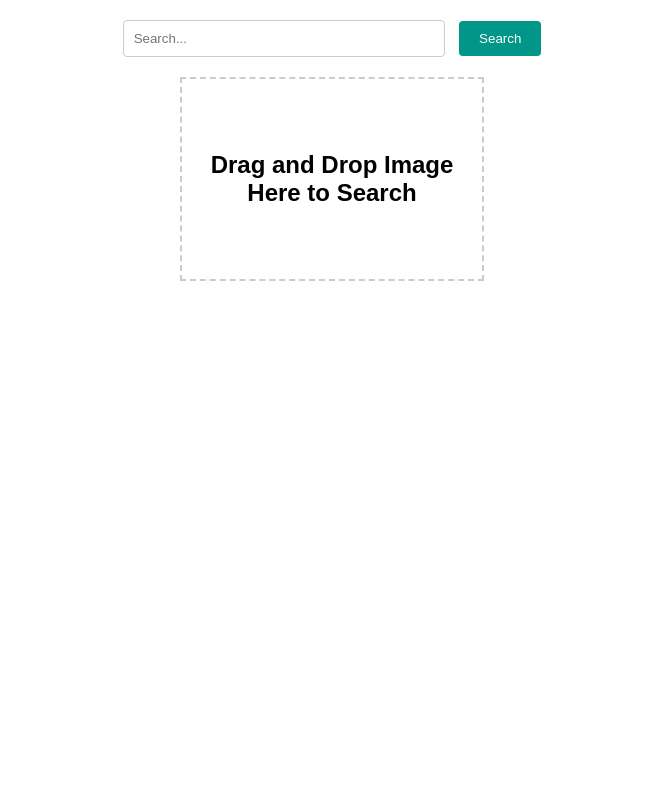
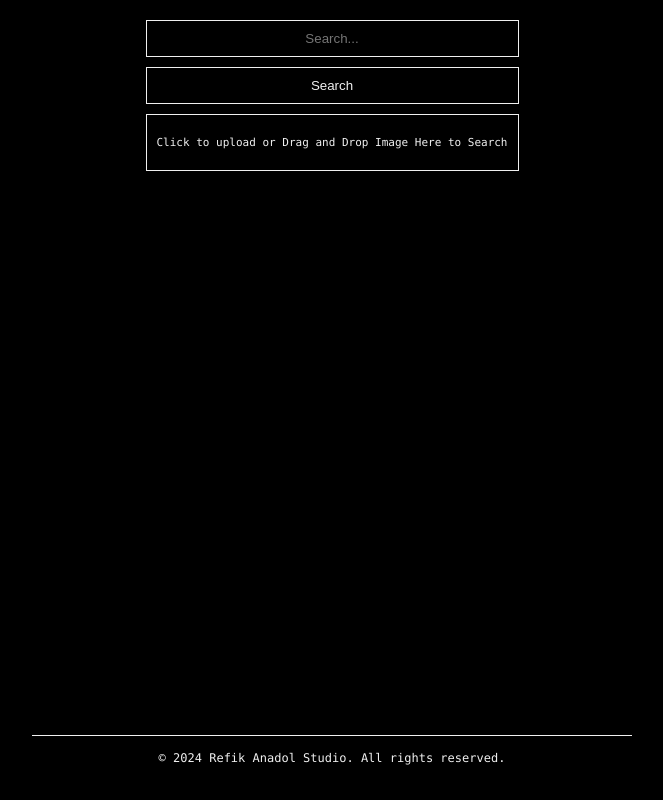
Before and after one commit to cobanov/personal-image-search-engine, a FastAPI app: page / in a window 1280 px wide. Shown: the whole page, without its empty margins (308-971 px from the left). Run offline with FastAPI, Linux system fonts and the light colour scheme; parts of the project's set-up code (start-up, migrations or seed data) failed here and were passed over.

Commit message:
feat: Improve on html and css

```diff
--- a/webui/static/styles.css
+++ b/webui/static/styles.css
@@ -1,80 +1,131 @@
-/* General Styles */
+/* Universal Box Sizing */
+* {
+  box-sizing: border-box;
+}
+
 body {
-  font-family: Arial, sans-serif;
+  font-family: "Lucida Console", monospace;
+  font-size: 11px; /* Increased for better readability */
+  background-color: #000;
+  color: #fff;
+  margin: 0;
+  padding: 20px 0; /* Adjusted padding to avoid overflow */
   display: flex;
   flex-direction: column;
   align-items: center;
-  padding: 20px;
-  margin: 0;
+  min-height: 100vh;
 }
 
-/* Search Container Styles */
-.search-container {
-  margin-bottom: 20px;
+.container {
+  width: 100%;
+  max-width: 600px; /* Increased max-width for larger screens */
+  display: flex;
+  flex-direction: column;
+  align-items: center;
 }
 
-#search-bar {
+input,
+button,
+.upload-container {
+  width: 100%;
   padding: 10px;
-  width: 300px;
-  margin-right: 10px;
-  border: 1px solid #ccc;
-  border-radius: 4px;
+  margin-bottom: 10px;
+  background-color: #000;
+  color: #f0f0f0;
+  border: 1px solid #f0f0f0; /* Increased contrast for accessibility */
+  text-align: center;
+  transition: background-color 0.3s ease, color 0.3s ease, transform 0.3s ease;
 }
 
-/* Button Styles */
 button {
-  padding: 10px 20px;
-  border: none;
-  background-color: #009688;
-  color: white;
   cursor: pointer;
-  border-radius: 4px;
-  transition: background-color 0.3s ease;
 }
 
 button:hover {
-  background-color: #00796b;
+  background-color: #f0f0f0;
+  color: #000;
 }
 
-/* Upload Container Styles */
 .upload-container {
-  width: 300px;
-  height: 200px;
-  border: 2px dashed #ccc;
-  display: flex;
-  justify-content: center;
-  align-items: center;
+  cursor: pointer;
   text-align: center;
-  cursor: pointer;
-  margin-bottom: 20px;
-  transition: border-color 0.3s ease, background-color 0.3s ease;
+  background-color: #000;
+  color: #f0f0f0;
+  border: 1px solid #f0f0f0;
+  padding: 10px;
+}
+
+.upload-container:hover {
+  background-color: #f0f0f0;
+  color: #000;
 }
 
 .upload-container.dragging {
-  border-color: #009688;
   background-color: #f0f0f0;
+  color: #000;
 }
 
-/* Image Results Styles */
 .image-results {
   display: grid;
-  grid-template-columns: repeat(7, 1fr);
-  gap: 10px;
-  margin-top: 20px;
+  gap: 20px; /* Increased gap for better spacing */
   width: 100%;
-  max-width: 1200px;
+  max-width: 1600px;
+  margin: 0 auto;
+  padding: 20px;
 }
 
-/* Result Image Styles */
 .result-image {
   width: 100%;
   height: auto;
-  border: 1px solid #ccc;
-  border-radius: 4px;
+  box-shadow: inset 0 0 0 1px #f0f0f0; /* Increased border size */
   transition: transform 0.3s ease;
+  transform-origin: center; /* Control scale origin */
 }
 
 .result-image:hover {
-  transform: scale(1.2);
-  z-index: 1;
+  transform: scale(1.2); /* Reduced scale factor to avoid overlap */
 }
+
+/* Responsive Grid Layout */
+@media (min-width: 1024px) {
+  .image-results {
+    grid-template-columns: repeat(6, 1fr);
+  }
+}
+
+@media (min-width: 768px) and (max-width: 1023px) {
+  .image-results {
+    grid-template-columns: repeat(3, 1fr);
+  }
+}
+
+@media (max-width: 767px) {
+  .image-results {
+    grid-template-columns: repeat(2, 1fr);
+  }
+}
+
+.footer {
+  width: 100%;
+  max-width: 600px; /* Increased max-width for consistency with container */
+  padding: 10px 0;
+  text-align: center;
+  color: #f0f0f0;
+  font-size: 12px; /* Slightly increased font size */
+  border-top: 1px solid #f0f0f0; /* Matched border color for consistency */
+  margin-top: auto;
+}
+
+.footer p {
+  margin: 5px 0;
+}
+
+.footer-link {
+  color: #f0f0f0;
+  text-decoration: none;
+  transition: color 0.3s ease;
+}
+
+.footer-link:hover {
+  color: #fff;
+}
--- a/webui/templates/index.html
+++ b/webui/templates/index.html
@@ -2,29 +2,46 @@
 <html lang="en">
   <head>
     <meta charset="UTF-8" />
-    <meta name="viewport" content="width=device-width, initial-scale=1.0" />
+    <meta
+      name="viewport"
+      content="width=device-width, initial-scale=1.0, user-scalable=no"
+    />
     <title>Image Upload and Search</title>
     <link rel="stylesheet" href="/static/styles.css" />
   </head>
   <body>
+    <div class="wrapper">
       <div class="search-container">
-      <form id="search-form">
+        <form id="search-form" aria-label="Search Form">
           <input
             type="text"
             id="search-bar"
             name="query"
             placeholder="Search..."
+            aria-label="Search Query"
+            required
           />
           <button type="submit">Search</button>
         </form>
       </div>
 
-    <div class="upload-container" id="upload-container">
-      <h2>Drag and Drop Image Here to Search</h2>
-      <input type="file" id="file-input" hidden />
+      <div
+        class="upload-container"
+        id="upload-container"
+        aria-label="Image Upload"
+      >
+        <p id="upload-text">
+          Click to upload or Drag and Drop Image Here to Search
+        </p>
+        <input type="file" id="file-input" hidden aria-label="File Input" />
       </div>
 
-    <div id="image-results" class="image-results"></div>
+      <div id="image-results" class="image-results" aria-live="polite"></div>
+    </div>
+
+    <footer class="footer">
+      <p>&copy; 2024 Refik Anadol Studio. All rights reserved.</p>
+    </footer>
 
     <script>
       const searchForm = document.getElementById("search-form");
@@ -74,12 +91,33 @@
         }
       });
 
+      // Handle click to upload
+      uploadContainer.addEventListener("click", () => {
+        fileInput.click(); // Trigger the hidden file input click
+      });
+
+      fileInput.addEventListener("change", async (event) => {
+        const file = event.target.files[0];
+        if (file) {
+          const formData = new FormData();
+          formData.append("file", file);
+
+          const response = await fetch("/upload/", {
+            method: "POST",
+            body: formData,
+          });
+
+          const result = await response.json();
+          displayImages(result.image_paths);
+        }
+      });
+
       function displayImages(imagePaths) {
         imageResults.innerHTML = "";
-        imagePaths.slice(0, 21).forEach((path) => {
+        imagePaths.slice(0, 24).forEach((path) => {
           const img = document.createElement("img");
           img.src = path;
-          img.alt = "Search result";
+          img.alt = "Search result image";
           img.className = "result-image";
           imageResults.appendChild(img);
         });
```
Lines whose indentation alone changed are shown as unchanged.
